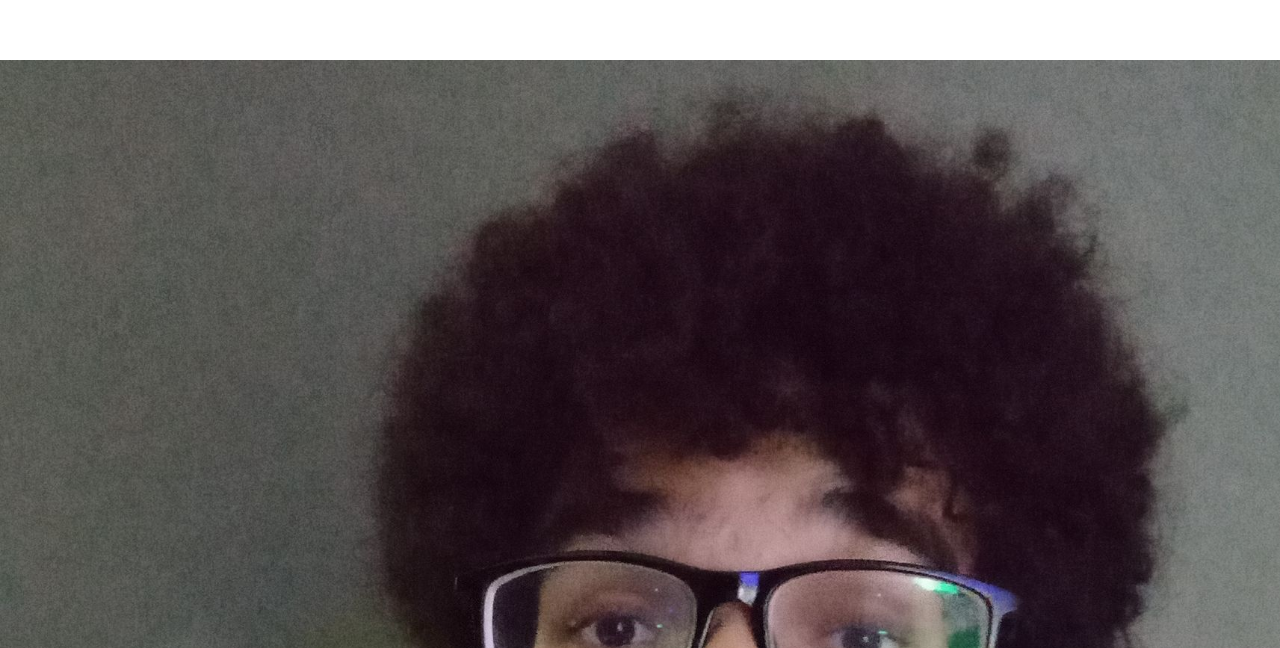
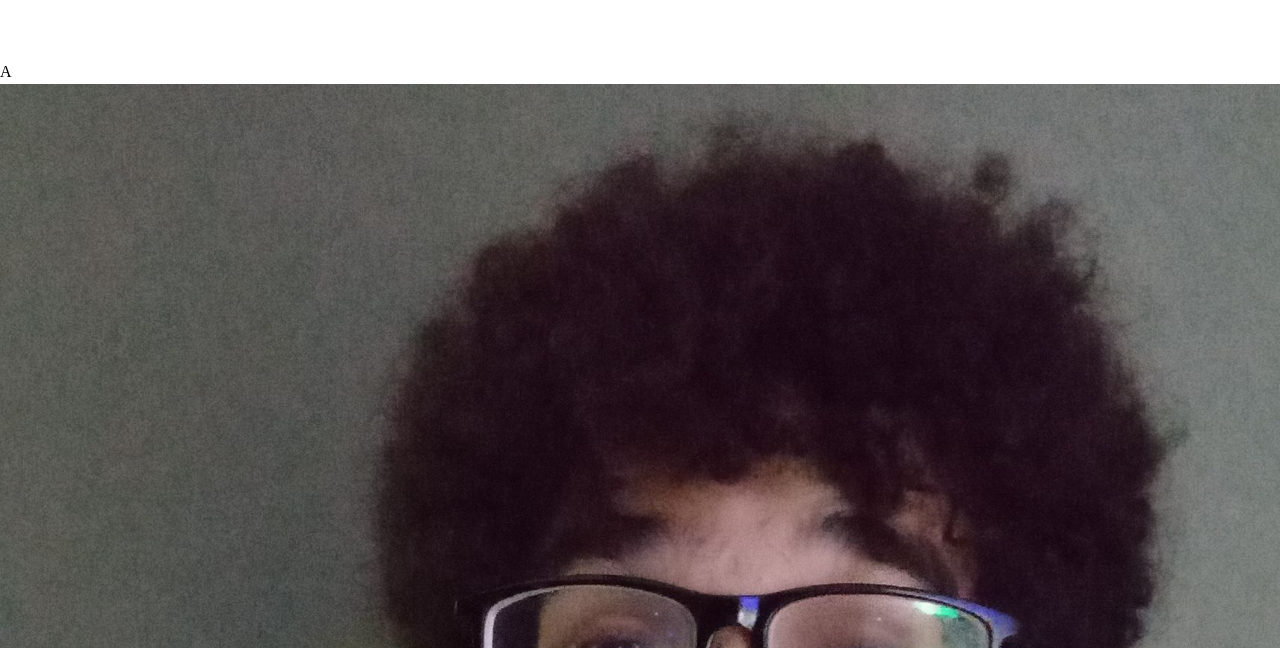
Before and after one commit to jalv21/portfolio-web, a React (Vite) app in the folder portfolio-web/: page / in a window 1280 px wide. Shown: the part 152-800 px from the top of the page. Built offline with nearby package versions, Linux system fonts and the light colour scheme.

Commit message:
feat: começando barra de navegação

```diff
--- a/portfolio-web/src/components/LandingPage.tsx
+++ b/portfolio-web/src/components/LandingPage.tsx
@@ -4,6 +4,7 @@ import Background from './Background';
 export default function PageLayout() {
   return (
     <Background>
+      <Navigation />
       <Profile>
         <ProfilePicture />
         <ProfileHeading />
@@ -11,6 +12,17 @@ export default function PageLayout() {
       <Button />
     </Background>
   );
+}
+
+export function Navigation({}: {}) {
+  let itemClassName = "text-white text-lg font-jetbrains hover:text-green-200 transition-colors duration-300 ease-in-out";
+  return (
+    <section className="bg-black bg-opacity-50 w-full p-4">
+      <ul className="flex justify-between items-center">
+        <li className={itemClassName}><a href="">A</a></li>
+      </ul>
+    </section>
+  )
 }
 
 export function Profile({ children }: { children: React.ReactNode }) {
```
